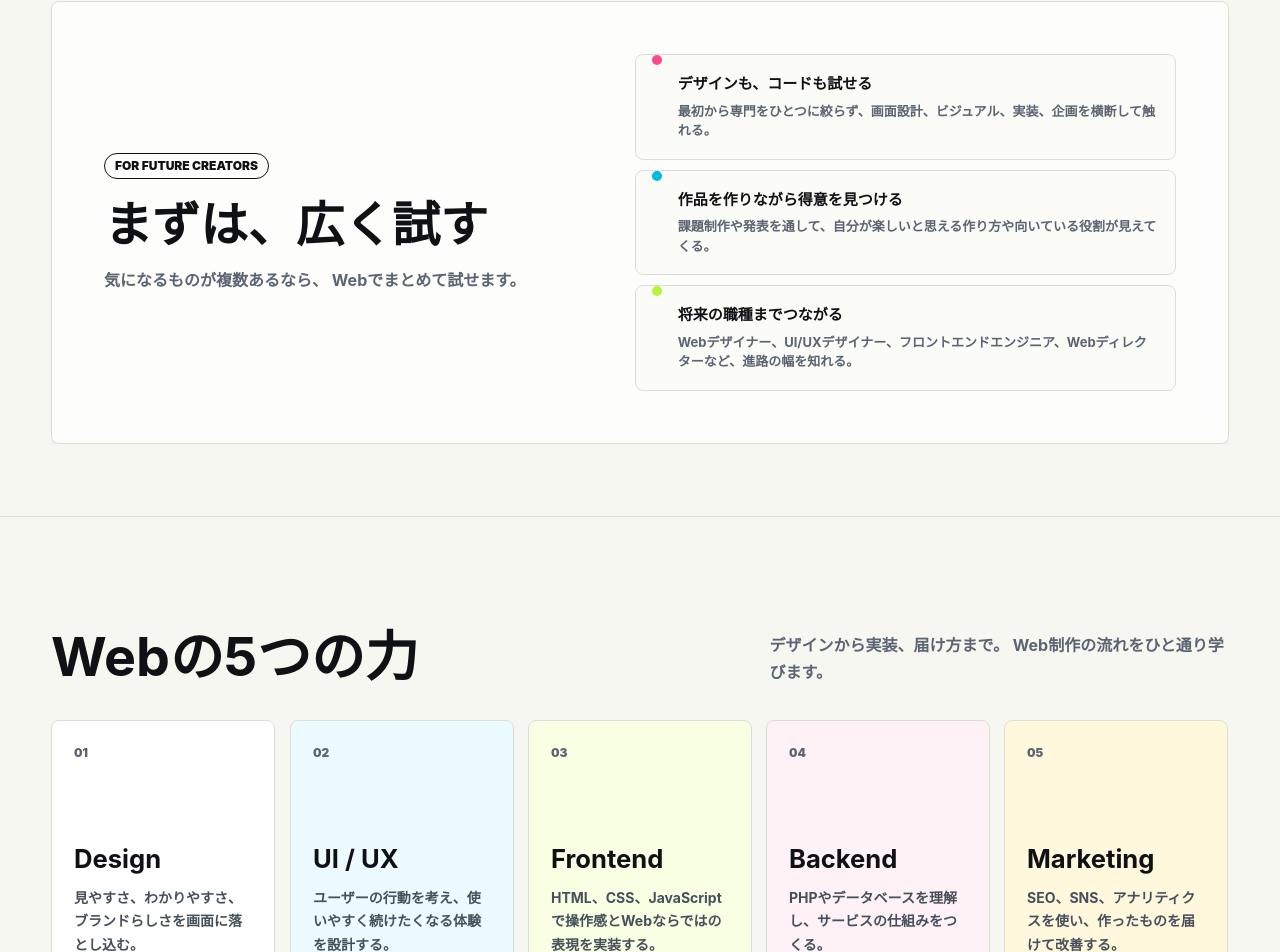
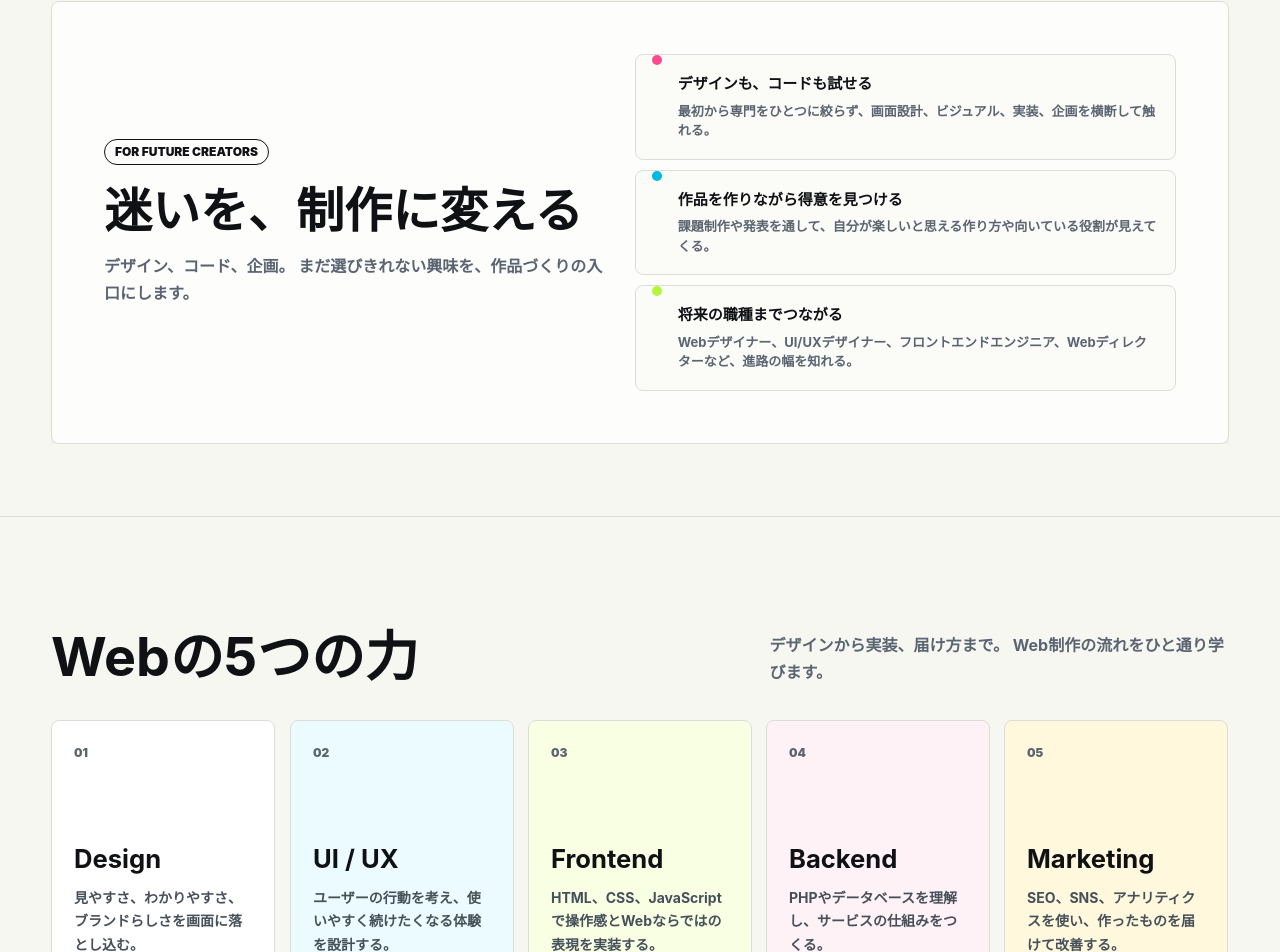
Before and after one commit to KTN44295080/Web-Kadai, a Next.js app: page / in a window 1280 px wide. Shown: the part 992-1944 px from the top of the page. Built offline with nearby package versions, Linux system fonts and the light colour scheme.

Commit message:
Refine target section copy

```diff
--- a/app/page.jsx
+++ b/app/page.jsx
@@ -348,10 +348,10 @@ export default function Home() {
             <div className="targetPanel">
               <div>
                 <span className="eyebrow">For future creators</span>
-                <h2 id="target-title">まずは、広く試す</h2>
+                <h2 id="target-title">迷いを、制作に変える</h2>
                 <p>
-                  気になるものが複数あるなら、
-                  Webでまとめて試せます。
+                  デザイン、コード、企画。
+                  まだ選びきれない興味を、作品づくりの入口にします。
                 </p>
               </div>
               <ul className="targetList">
```
